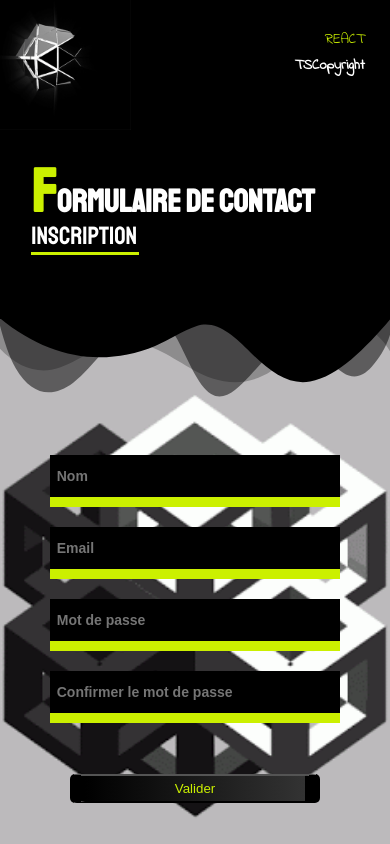
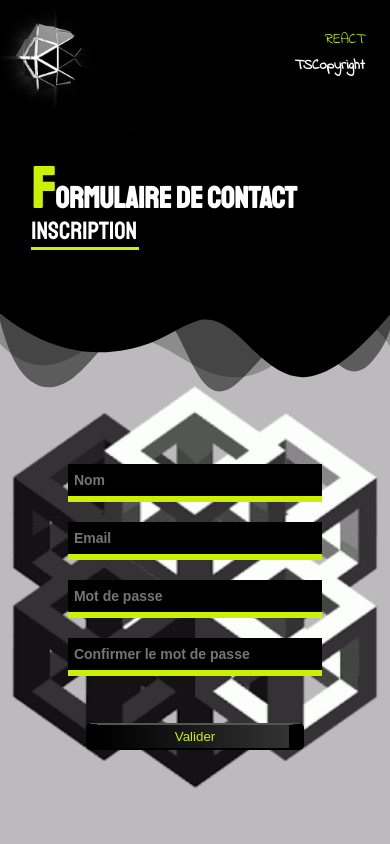
Before and after one commit to TSC223/SimpleForm, a React (Create React App) app: page / in a window 390 px wide. Shown: the top 844 px of the page. Built offline with nearby package versions, Linux system fonts and the light colour scheme.

Commit message:
mediaquery10

```diff
--- a/src/App.css
+++ b/src/App.css
@@ -271,7 +271,7 @@ body {
     color: white;
     width: 100%;
     margin-top: 13%;
-    padding: 10%;
+    padding: 15%;
     align-items: center;
     /* background: url(./img/transparentnoir80.png) no-repeat;
     background-size: cover;
@@ -280,17 +280,17 @@ body {
   .form_base input {
     color: white;
     font-weight: bold;
-    border-bottom: 10px solid #cbf000;
+    border-bottom: 6px solid #cbf000;
     background: black;
     margin-top: 0px;
-    height: 40px;
+    height: 30px;
   }
   .title {
     display: block;
     margin: 35% 0% 10% 0%;
   }
   .title h1 {
-    font-size: 32px;
+    font-size: 30px;
     margin-bottom: -10%;
     color: white;
     text-align: left;
```
